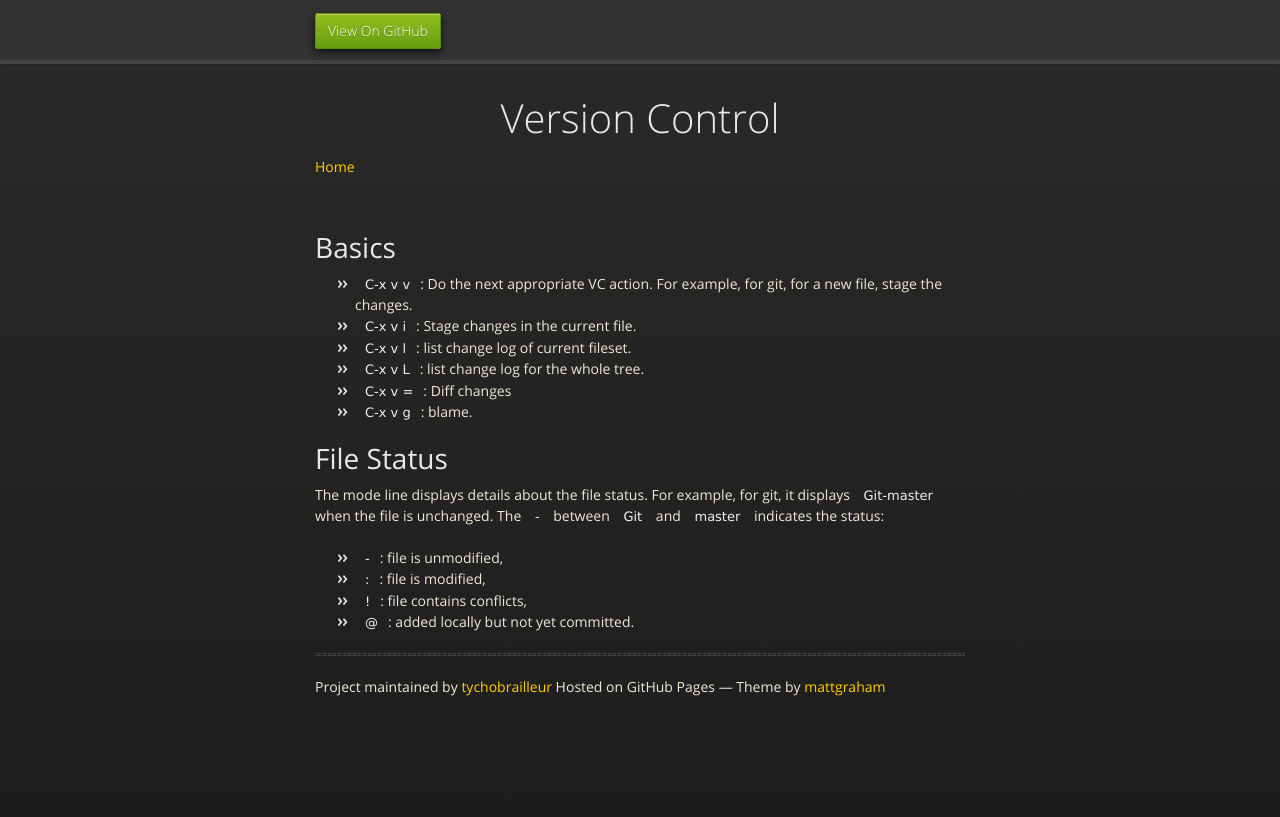
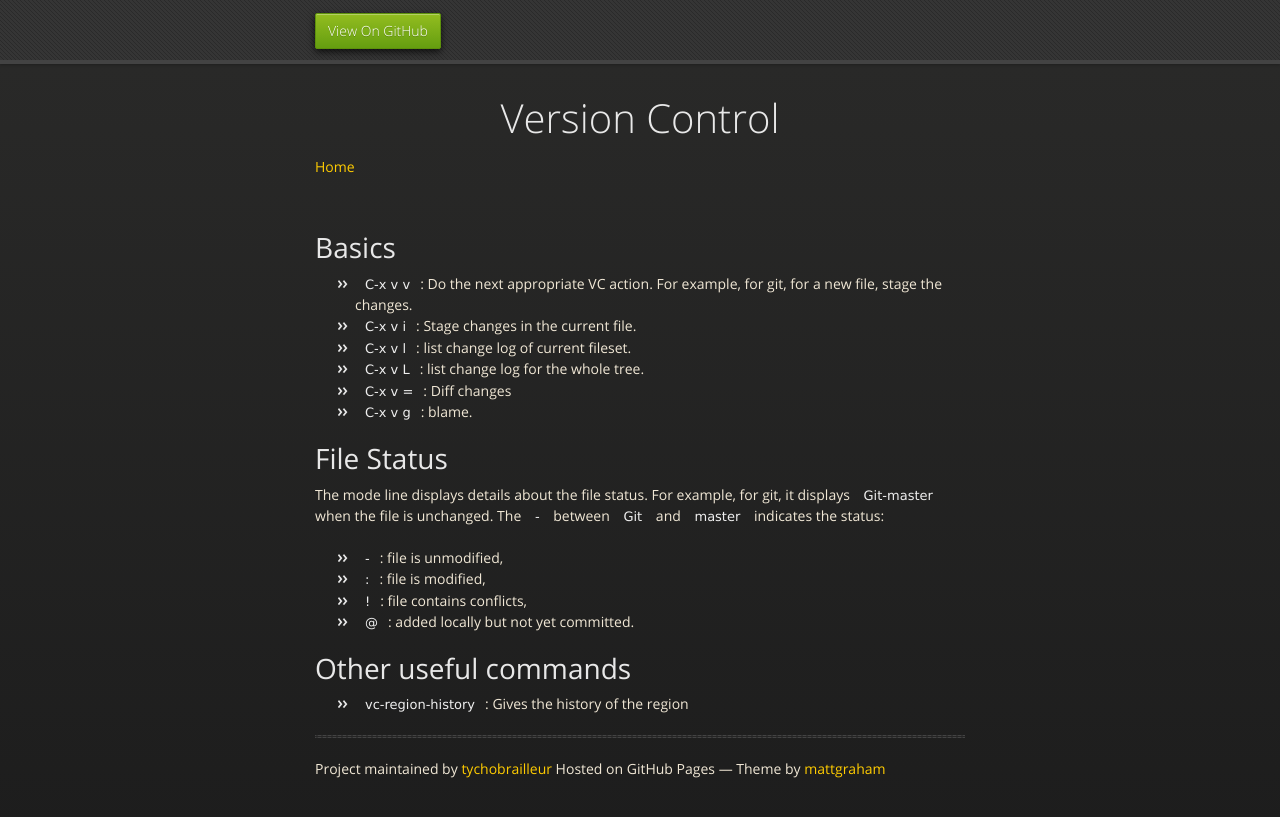
Before and after one commit to tychobrailleur/tychobrailleur.github.io, a Jekyll site: the page built from vcs.md, in a window 1280 px wide. Shown: the top 817 px of the page. Built offline with Jekyll 4.4.1, drawn with Linux system fonts in a browser that asks for light colours; nearby versions of some CDN libraries.

Commit message:
Misc details on VC.

```diff
--- a/vcs.md
+++ b/vcs.md
@@ -20,3 +20,7 @@ The mode line displays details about the file status. For example, for git, it d
 - `:`: file is modified,
 - `!`: file contains conflicts,
 - `@`: added locally but not yet committed.
+
+# Other useful commands
+
+- `vc-region-history`: Gives the history of the region
```
